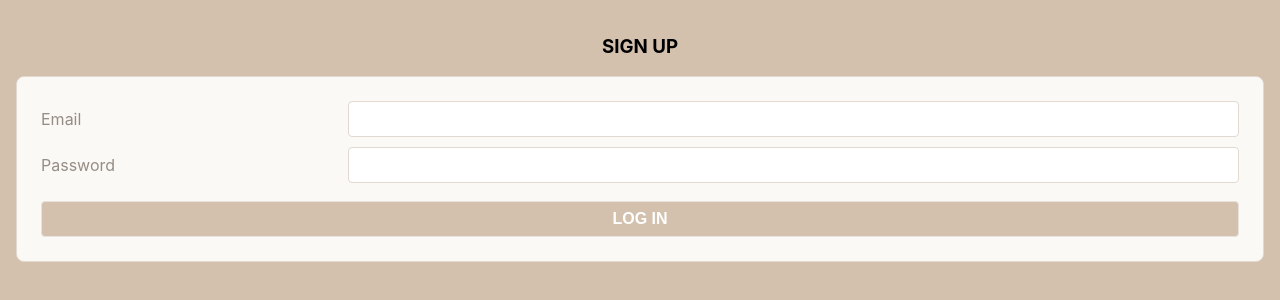
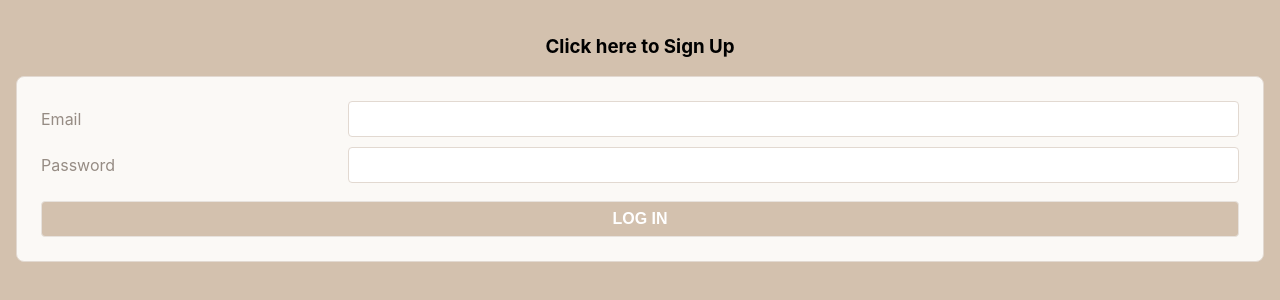
Before and after one commit to caitlinfcorrigan/mern-notes-lab, a React (Create React App) app: page / in a window 1280 px wide. Shown: the top 300 px of the page. Built offline with nearby package versions, Linux system fonts and the light colour scheme.

Commit message:
configures login/signup ternairy

```diff
--- a/src/pages/AuthPage/AuthPage.jsx
+++ b/src/pages/AuthPage/AuthPage.jsx
@@ -8,7 +8,7 @@ export default function AuthPage({ setUser }) {
   return (
     <main>
       <div>
-        <h3 onClick={() => setShowLogin(!showLogin)}>{showLogin ? 'SIGN UP' : 'LOG IN'}</h3>
+        <h3 onClick={() => setShowLogin(!showLogin)}>{showLogin ? 'Click here to Sign Up' : 'Click here to Log In'}</h3>
       </div>
       {showLogin ? <LoginForm setUser={setUser} /> : <SignUpForm setUser={setUser} />}
     </main>
```
